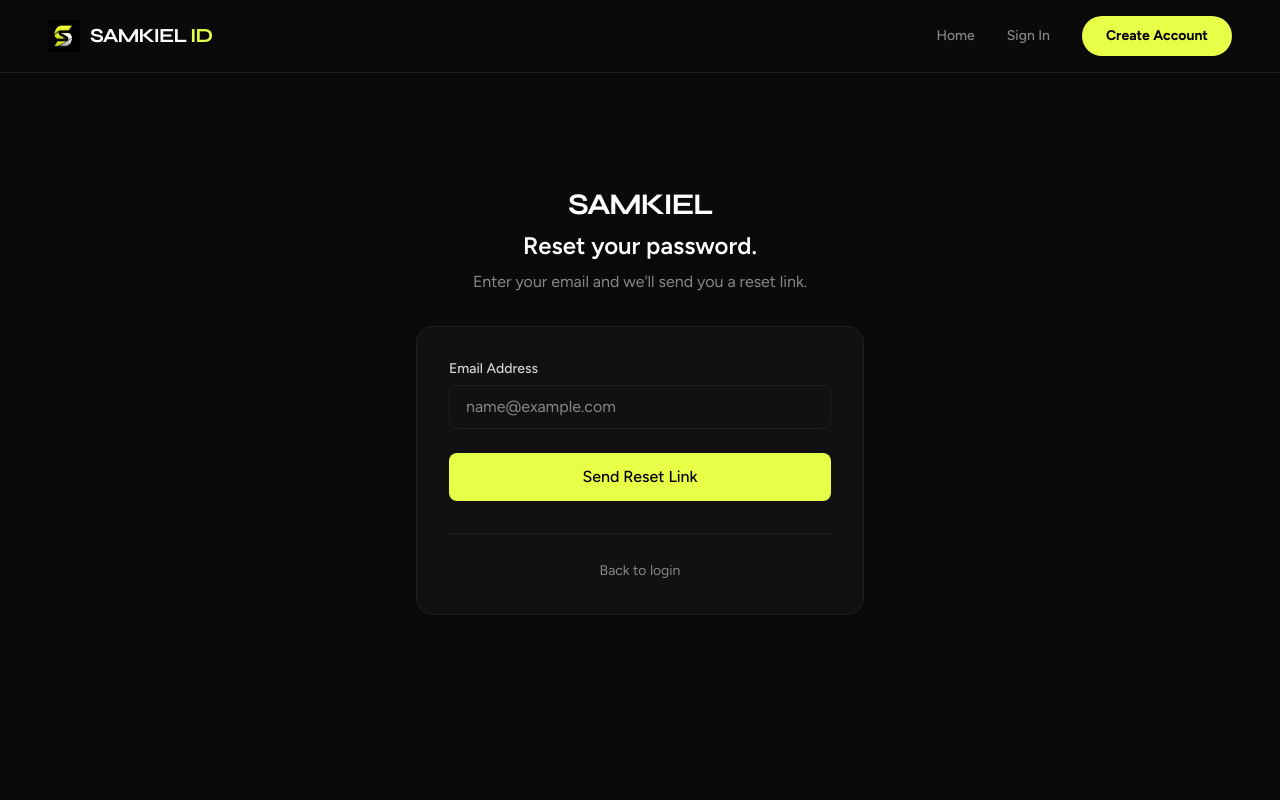
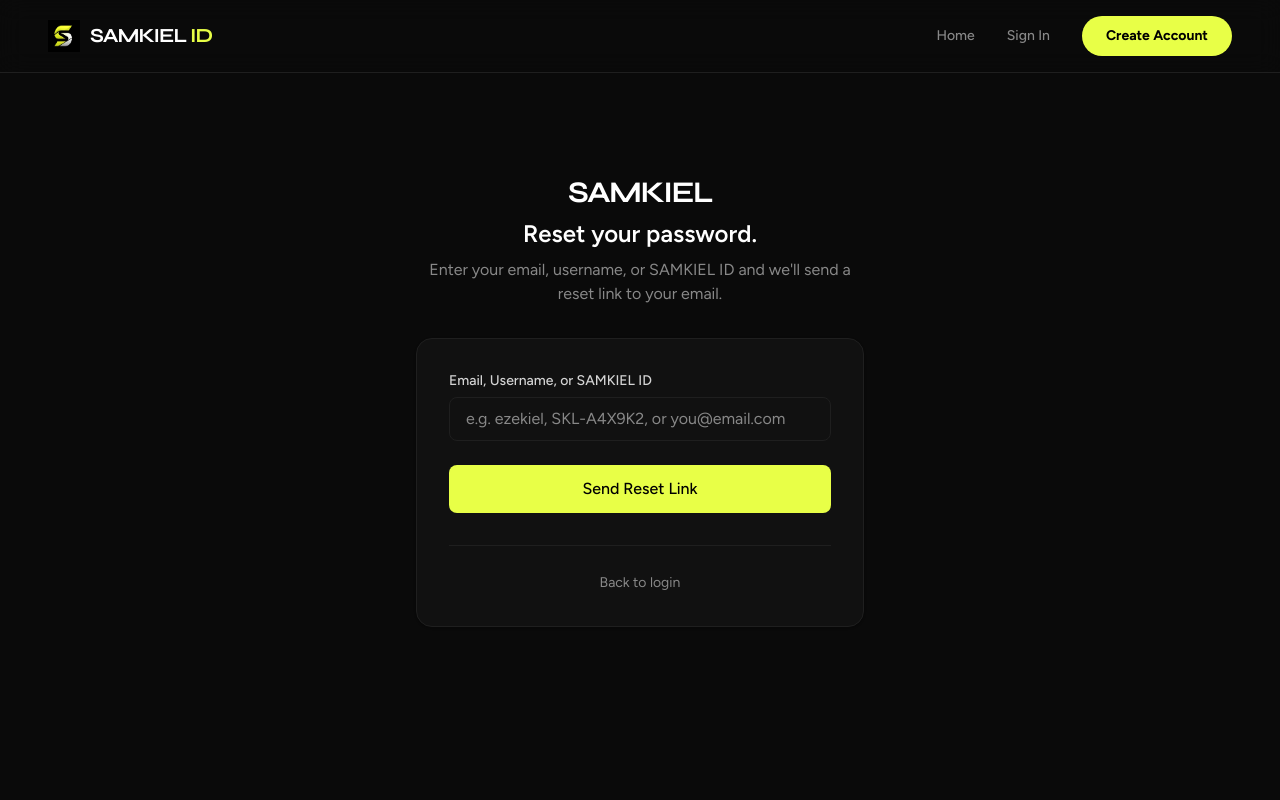
Before and after one commit to SAMKIELDEV/Accounts, a Next.js app: page /forgot-password in a window 1280 px wide. Shown: the top 800 px of the page. Built offline with nearby package versions, Linux system fonts and the light colour scheme; no server answers; what @samkiel/authsdk would draw is missing.

Commit message:
feat: reset password by email, username, or SAMKIEL ID
Forgot-password form now accepts any identifier and sends it through; the
backend resolves the account and emails the reset link to its registered
address.

Co-Authored-By: Claude Opus 4.7 <noreply@anthropic.com>

```diff
--- a/app/(auth)/forgot-password/page.tsx
+++ b/app/(auth)/forgot-password/page.tsx
@@ -9,7 +9,7 @@ import { Button } from '@/components/ui/Button';
 import { AUTH_URL } from '@/lib/auth';
 
 export default function ForgotPasswordPage() {
-  const [email, setEmail] = useState('');
+  const [identifier, setIdentifier] = useState('');
   const [isLoading, setIsLoading] = useState(false);
   const [submitted, setSubmitted] = useState(false);
 
@@ -18,19 +18,19 @@ export default function ForgotPasswordPage() {
     setIsLoading(true);
 
     try {
-      const response = await fetch(`${AUTH_URL}/auth/forgot-password`, {
+      await fetch(`${AUTH_URL}/auth/forgot-password`, {
         method: 'POST',
         headers: { 'Content-Type': 'application/json' },
-        body: JSON.stringify({ email }),
+        body: JSON.stringify({ identifier }),
       });
 
-      // Always show success message regardless of response status per prompt
+      // Always show the generic success message regardless of response status.
       setSubmitted(true);
-      toast.success('If this email exists, a reset link has been sent.');
+      toast.success('If an account matches, a reset link has been sent.');
     } catch (error) {
-      // Even on network error, we follow the pattern of showing the standard message
+      // Even on network error, follow the same generic-message pattern.
       setSubmitted(true);
-      toast.success('If this email exists, a reset link has been sent.');
+      toast.success('If an account matches, a reset link has been sent.');
     } finally {
       setIsLoading(false);
     }
@@ -44,20 +44,23 @@ export default function ForgotPasswordPage() {
             SAMKIEL
           </h1>
           <p className="text-2xl font-semibold text-white">Reset your password.</p>
-          <p className="text-muted mt-2">Enter your email and we'll send you a reset link.</p>
+          <p className="text-muted mt-2">Enter your email, username, or SAMKIEL ID and we'll send a reset link to your email.</p>
         </div>
 
         <Card className="p-8">
           {!submitted ? (
             <form onSubmit={handleSubmit} className="space-y-6">
               <Input
-                label="Email Address"
-                type="email"
-                placeholder="name@example.com"
-                value={email}
-                onChange={(e) => setEmail(e.target.value)}
+                label="Email, Username, or SAMKIEL ID"
+                type="text"
+                placeholder="e.g. ezekiel, SKL-A4X9K2, or you@email.com"
+                value={identifier}
+                onChange={(e) => setIdentifier(e.target.value)}
                 required
                 disabled={isLoading}
+                autoCapitalize="none"
+                autoCorrect="off"
+                spellCheck={false}
               />
 
               <Button
@@ -72,7 +75,7 @@ export default function ForgotPasswordPage() {
             <div className="text-center space-y-6">
               <div className="p-4 bg-accent/5 border border-accent/20 rounded-lg">
                 <p className="text-white text-sm">
-                  We've sent a recovery link to <span className="font-medium text-accent">{email}</span>.
+                  If an account matches, we've sent a recovery link to its email address.
                   Please check your inbox.
                 </p>
               </div>
```
